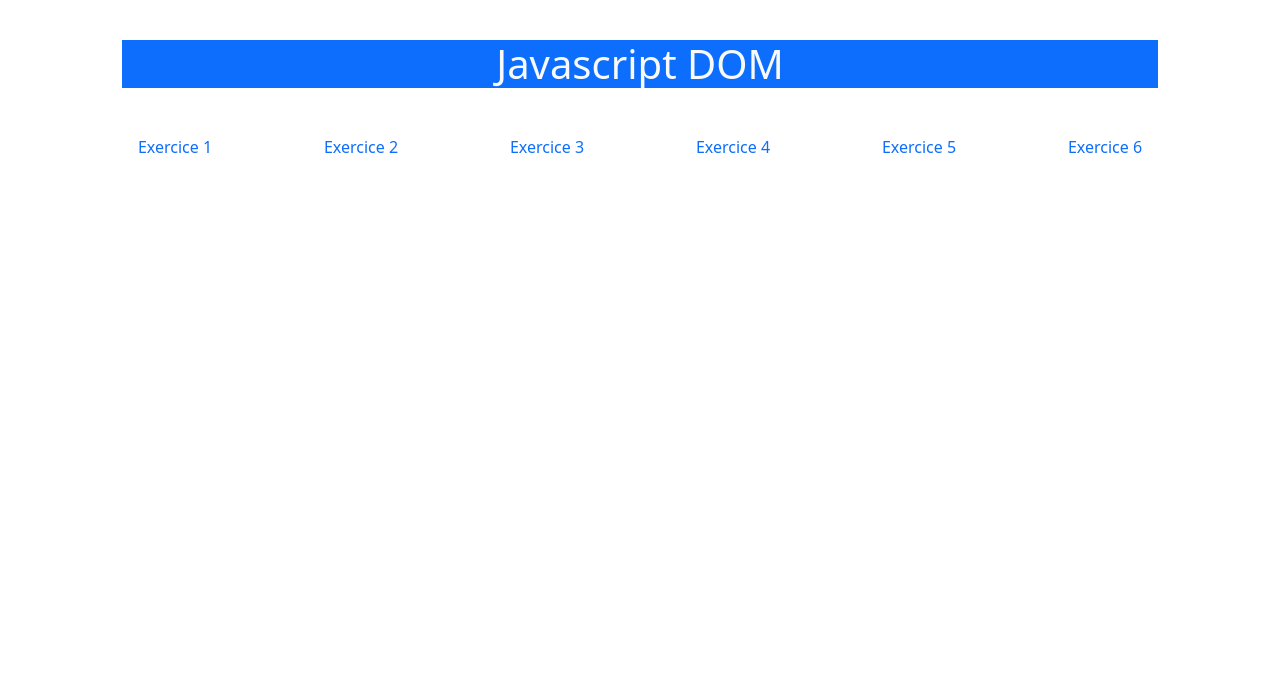
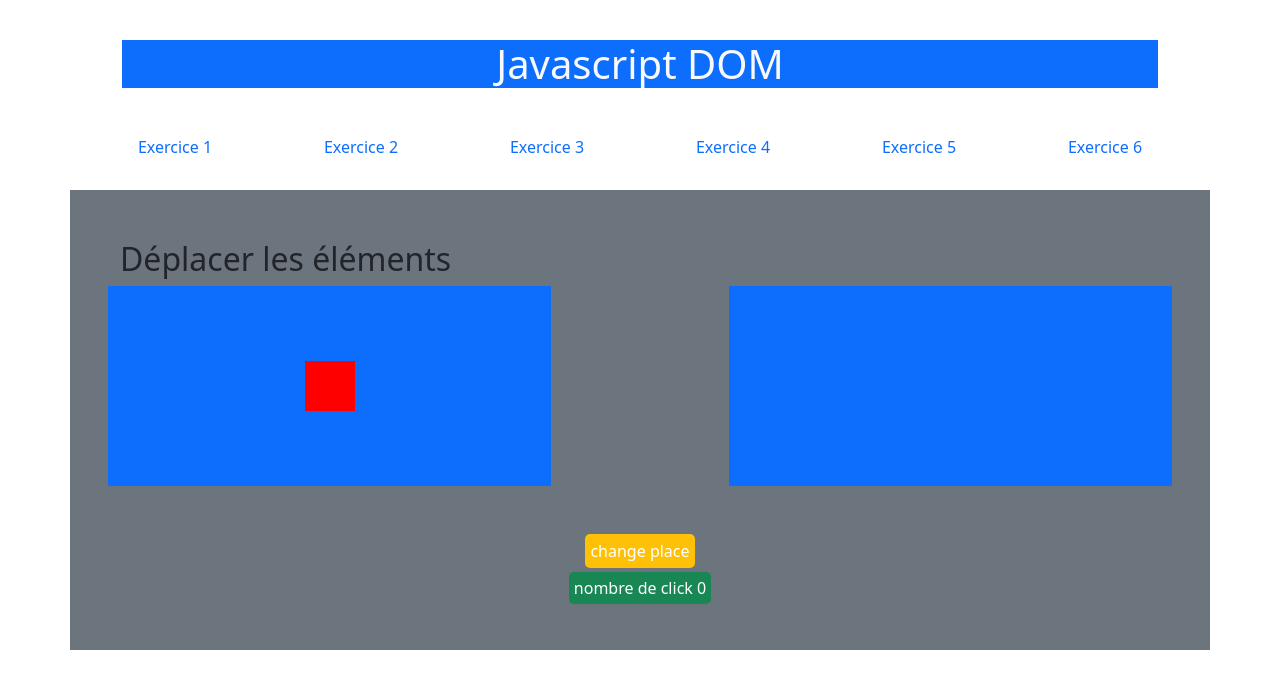
Before and after one commit to mr-larson/C17_Bilal-Gauthier_ExoRecapJS, a website: page index.html in a window 1280 px wide. Drawn offline with Linux system fonts and the light colour scheme.

Commit message:
fin exo 4

```diff
--- a/index.html
+++ b/index.html
@@ -62,8 +62,36 @@
     <button> go </button>
   </section>
 
+  <!-- Exo 4  -->
+
+  <div id="exo4" class="container bg-secondary">
+    <h2>Déplacer les éléments</h2>
+    <div class="row">
+      <div class="parentBox col-md-5 bg-primary d-flex">
+        <div id="box1" class="box">
+
+        </div>
+      </div>
+      <div class="col-md-2">
+
+      </div>
+      <div class="parentBox col-md-5 bg-primary d-flex">
+          <div id="box2" class="box d-none">
+
+          </div>
+      </div>
+    </div>
+    <div class="boxButtons mt-5">
+      <button class="bg-warning">change place</button>
+    </div>
+    <div class="boxButtons mt-2">
+      <span class="bg-success">nombre de click 0</span>
+    </div>
+  </div>
 
   <script src="public/js/main.js" type="module"></script>
 </body>
 
+
+
 </html>
--- a/public/js/main.js
+++ b/public/js/main.js
@@ -67,3 +67,21 @@ buttonGo.addEventListener("click", () =>{
     let valeur = name.value[0].toUpperCase()+ name.value.slice(1)
     inconnu.innerText = `welcome ${valeur}`
 })
+
+// Exo 4
+let i = 0
+let boxButton = exo4.querySelector("button")
+boxButton.addEventListener("click", () => {
+
+    let box1 = document.querySelector("#box1")
+    box1.classList.toggle('d-none')
+
+    let box2 = document.querySelector("#box2")
+    box2.classList.toggle('d-none')
+
+    i++
+    let boxSpan = exo4.querySelector("span")
+    boxSpan.innerText = `nombre de click ${i}`
+})
+
+// Exo 5
--- a/public/sass/style.sass
+++ b/public/sass/style.sass
@@ -13,3 +13,30 @@ h1
 .btn:focus
     background: $primary
     color: #fff
+
+
+// exo 4
+
+.box
+    width: 50px
+    height: 50px
+    background-color: red
+
+.parentBox
+    height: 200px
+    justify-content: center
+    align-items: center
+#exo4
+    padding: 50px
+.boxButtons
+    text-align: center
+    button
+        color: white
+        border: none
+        border-radius: 5px
+        padding: 5px
+    span
+        color: white
+        border: none
+        border-radius: 5px
+        padding: 5px
```
Also changed, not shown: public/css/style.css, 1 other file.
